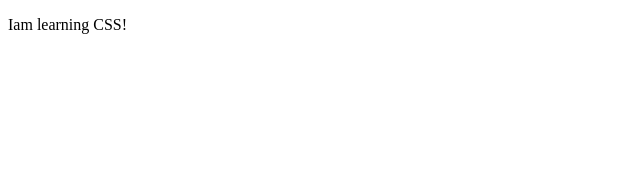
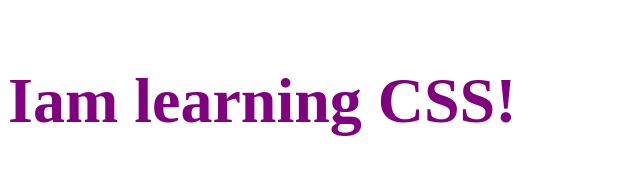
Before and after one commit to sajinpaula92/CSS, a plain HTML site: page index.html in a window 1280 px wide. Shown: the whole page, without its empty margins (0-640 px from the left). Drawn offline with Linux system fonts and the light colour scheme.

Commit message:
Day 1 session 2

```diff
--- a/index.html
+++ b/index.html
@@ -4,10 +4,11 @@
     <meta charset="UTF-8">
     <meta name="viewport" content="width=device-width, initial-scale=1.0">
     <title>I am learning CSS</title>
+    <link rel="stylesheet" href="style.css">
 </head>
 <body>
 
-
+    <!--Day 1 session 2-->
     <!--There are three ways to set up CSS to a HTML File.
          No. 1 is through External CSS(which is linking an external css file to the HTML file.)
          No. 2 is through Internal CSS(which is setting up css internally in a html file using style element.)
--- a/style.css
+++ b/style.css
@@ -1,4 +1,5 @@
 p {
+    /*Day 1 session 2*/ /* This is the comment format in CSS*/
     font-size: 64px;
     color: purple;
     font-weight: 900;
```
